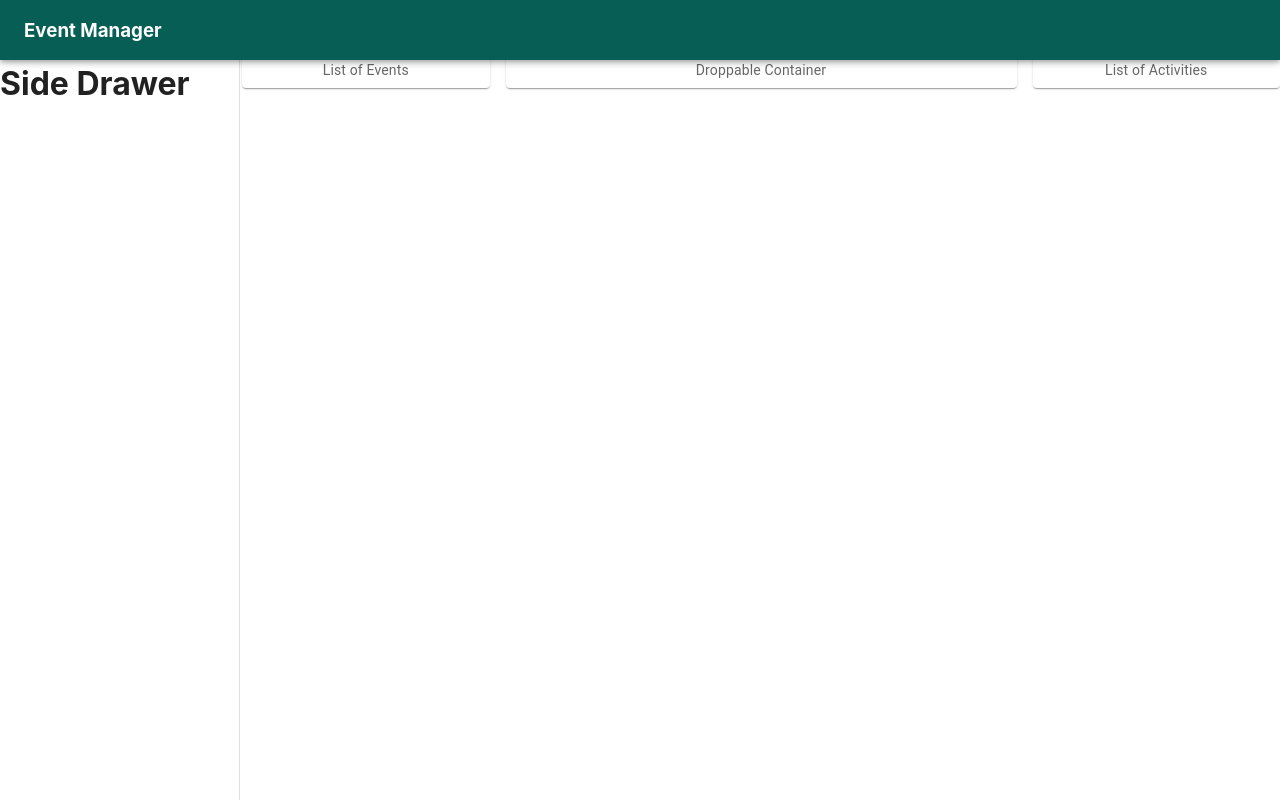
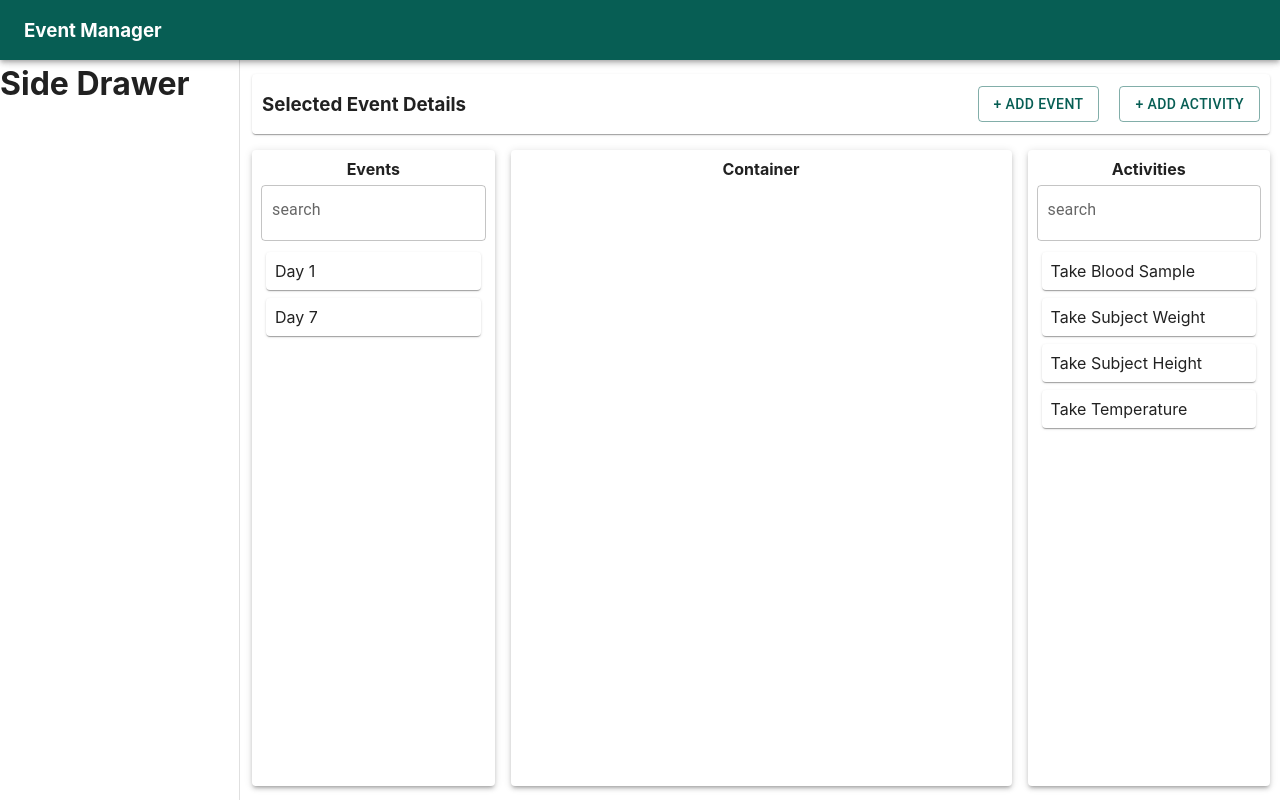
Before and after one commit to Sherlock-B221/event-manager-triomics, a React (Create React App) app: page / in a window 1280 px wide. Built offline with nearby package versions, Linux system fonts and the light colour scheme.

Commit message:
add Add Activity/Event UI

```diff
--- a/package.json
+++ b/package.json
@@ -13,10 +13,13 @@
     "@types/node": "^16.7.13",
     "@types/react": "^18.0.0",
     "@types/react-dom": "^18.0.0",
+    "axios": "^0.27.2",
     "react": "^18.1.0",
     "react-dom": "^18.1.0",
     "react-router-dom": "6",
     "react-scripts": "5.0.1",
+    "sass": "^1.51.0",
+    "styled-components": "^5.3.5",
     "typescript": "^4.4.2",
     "web-vitals": "^2.1.0"
   },
--- /dev/null
+++ b/src/components/AddActivity.tsx
@@ -0,0 +1,75 @@
+import { Button, Card, Grid, TextField, Toolbar } from "@mui/material";
+import React from "react";
+
+export const AddActivity = () => {
+
+
+    return <>
+        <Card style={{display: "flex", alignItems: "center", justifyContent: "center", height: "auto", width: "auto", padding: "15px"}}>
+        <form
+        // className={classes.form}
+         noValidate>
+          <Grid container spacing={2}>
+            <Grid item xs={12} >
+              <TextField
+                autoComplete="ename"
+                name="activityName"
+                variant="outlined"
+                required
+                fullWidth
+                id="activityName"
+                label="Activity Name"
+                autoFocus
+              />
+            </Grid>
+            {/* <Grid item xs={12} sm={6}>
+              <TextField
+                variant="outlined"
+                required
+                fullWidth
+                id="lastName"
+                label="Last Name"
+                name="lastName"
+                autoComplete="lname"
+              />
+            </Grid> */}
+            <Grid item xs={12}>
+              <TextField
+                variant="outlined"
+                required
+                fullWidth
+                id="activityDescription"
+                label="Activity Description"
+                name="activityDescription"
+                autoComplete="activityDescription"
+              />
+            </Grid>
+            {/* <Grid item xs={12}>
+              <TextField
+                variant="outlined"
+                required
+                fullWidth
+                name="password"
+                label="Password"
+                type="password"
+                id="password"
+                autoComplete="current-password"
+              />
+            </Grid> */}
+          </Grid>
+          <Toolbar/>
+          <Button
+            type="submit"
+            fullWidth
+            variant="contained"
+            color="primary"
+            // className={classes.submit}
+          >
+            Add Activity
+          </Button>
+        </form>
+        </Card>
+    </>
+
+
+}
--- /dev/null
+++ b/src/components/AddEvent.tsx
@@ -0,0 +1,75 @@
+import { Button, Card, Grid, TextField, Toolbar } from "@mui/material";
+import React from "react";
+
+export const AddEvent = () => {
+
+
+    return <>
+        <Card style={{display: "flex", alignItems: "center", justifyContent: "center", height: "auto", width: "auto",  padding: "15px"}}>
+        <form
+        // className={classes.form}
+         noValidate>
+          <Grid container spacing={2}>
+            <Grid item xs={12} >
+              <TextField
+                autoComplete="ename"
+                name="eventName"
+                variant="outlined"
+                required
+                fullWidth
+                id="eventName"
+                label="Event Name"
+                autoFocus
+              />
+            </Grid>
+            {/* <Grid item xs={12} sm={6}>
+              <TextField
+                variant="outlined"
+                required
+                fullWidth
+                id="lastName"
+                label="Last Name"
+                name="lastName"
+                autoComplete="lname"
+              />
+            </Grid> */}
+            <Grid item xs={12}>
+              <TextField
+                variant="outlined"
+                required
+                fullWidth
+                id="eventDescription"
+                label="Event Description"
+                name="eventDescription"
+                autoComplete="eventDescription"
+              />
+            </Grid>
+            {/* <Grid item xs={12}>
+              <TextField
+                variant="outlined"
+                required
+                fullWidth
+                name="password"
+                label="Password"
+                type="password"
+                id="password"
+                autoComplete="current-password"
+              />
+            </Grid> */}
+          </Grid>
+          <Toolbar/>
+          <Button
+            type="submit"
+            fullWidth
+            variant="contained"
+            color="primary"
+            // className={classes.submit}
+          >
+            Add Event
+          </Button>
+        </form>
+        </Card>
+    </>
+
+
+}
--- /dev/null
+++ b/src/components/EventDetails.tsx
@@ -0,0 +1,69 @@
+import { Box, Button, Card, Dialog, Modal, Paper, Typography, useMediaQuery, useTheme } from "@mui/material";
+import React from "react";
+import { AddActivity } from "./AddActivity";
+import { AddEvent } from "./AddEvent";
+
+
+const style = {
+    position: 'absolute' as 'absolute',
+    top: '50%',
+    left: '50%',
+    transform: 'translate(-50%, -50%)',
+    width: 400,
+    bgcolor: 'background.paper',
+    border: '2px solid #000',
+    boxShadow: 24,
+    p: 4,
+  };
+
+export const EventDetails = () => {
+    const theme = useTheme();
+    const fullScreen = useMediaQuery(theme.breakpoints.down('md'));
+
+    const [openAddEvent, setAddEventOpen] = React.useState(false);
+    const handleEventOpen = () => setAddEventOpen(true);
+    const handleEventClose = () => setAddEventOpen(false);
+    const [openAddActivity, setAddActivityOpen] = React.useState(false);
+    const handleActivityOpen = () => setAddActivityOpen(true);
+    const handleActivityClose = () => setAddActivityOpen(false);
+
+    return <Paper >
+        <div style={{
+            display: "Flex", justifyContent: "space-between", alignItems: "center",
+            marginLeft: "10px", marginRight: "10px"
+        }}>
+            <h3>
+                Selected Event Details
+            </h3>
+            <div style={{ alignContent: "center" }}>
+                    <Button variant="outlined" onClick={handleEventOpen}>+ Add Event</Button>
+                    <Button variant="outlined" onClick={handleActivityOpen} style={{ marginLeft: "20px" }}>+ Add Activity</Button>
+
+            </div>
+
+            <Dialog
+                open={openAddEvent}
+                onClose={handleEventClose}
+                fullScreen={fullScreen}
+                fullWidth={true}
+                // aria-labelledby="modal-modal-title"
+                // aria-describedby="modal-modal-description"
+            >
+            <AddEvent/>
+
+            </Dialog>
+
+            <Dialog
+                open={openAddActivity}
+                onClose={handleActivityClose}
+                fullScreen={fullScreen}
+                fullWidth={true}
+                // aria-labelledby="modal-modal-title"
+                // aria-describedby="modal-modal-description"
+            >
+            <AddActivity/>
+            </Dialog>
+
+        </div>
+    </Paper>
+}
--- a/src/pages/Home.tsx
+++ b/src/pages/Home.tsx
@@ -1,9 +1,13 @@
-import { Grid } from "@mui/material"
+import { Grid, Toolbar } from "@mui/material"
 import { styled } from '@mui/material/styles';
 import Paper from '@mui/material/Paper';
 import React from "react"
 import { NavBar } from "../components/AppBar/NavBar"
 import { SideDrawer } from "../components/SideDrawer/SideDrawer"
+import { Events } from "../components/Events/Events";
+import { Activities } from "../components/Activities/Activities";
+import { EventDetails } from "../components/EventDetails";
+import { Container } from "../components/Container";
 
 
 const Item = styled(Paper)(({ theme }) => ({
@@ -21,19 +25,20 @@ export const Home = () => {
                 <NavBar/>
                 <SideDrawer/>
             </div>
-            <div style={{ marginLeft: "242px"}}>
-                <Grid container spacing={2} >
+            <Toolbar/>
+            <div style={{ marginLeft: "242px", minHeight: "100%"}}>
+                <Grid container spacing={2} style={{padding: "10px"}}>
                     <Grid item xs={12}>
-                        <Item>Selected Event Details</Item>
+                        <EventDetails/>
+                    </Grid>
+                    <Grid item xs={3} >
+                        <Events />
+                    </Grid>
+                    <Grid item xs={6}>
+                        <Container/>
                     </Grid>
                     <Grid item xs={3}>
-                        <Item>List of Events </Item>
-                    </Grid>
-                    <Grid item xs={6}>
-                        <Item>Droppable Container</Item>
-                    </Grid>
-                    <Grid item xs={3}>
-                        <Item>List of Activities</Item>
+                        <Activities/>
                     </Grid>
                 </Grid>
             </div>
```
Also changed, not shown: 1 other file (tests, documents, lock files or other folders).
